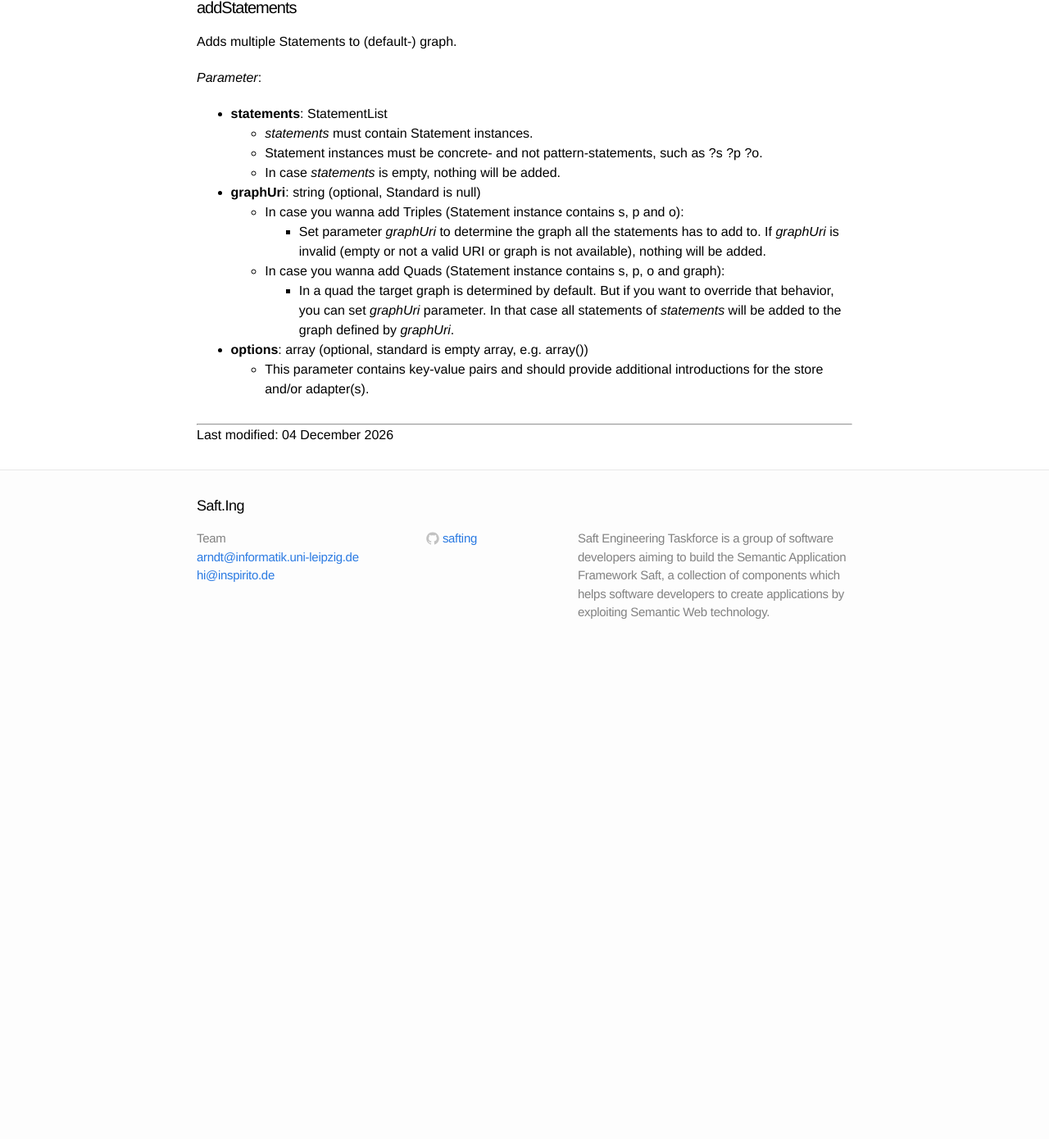
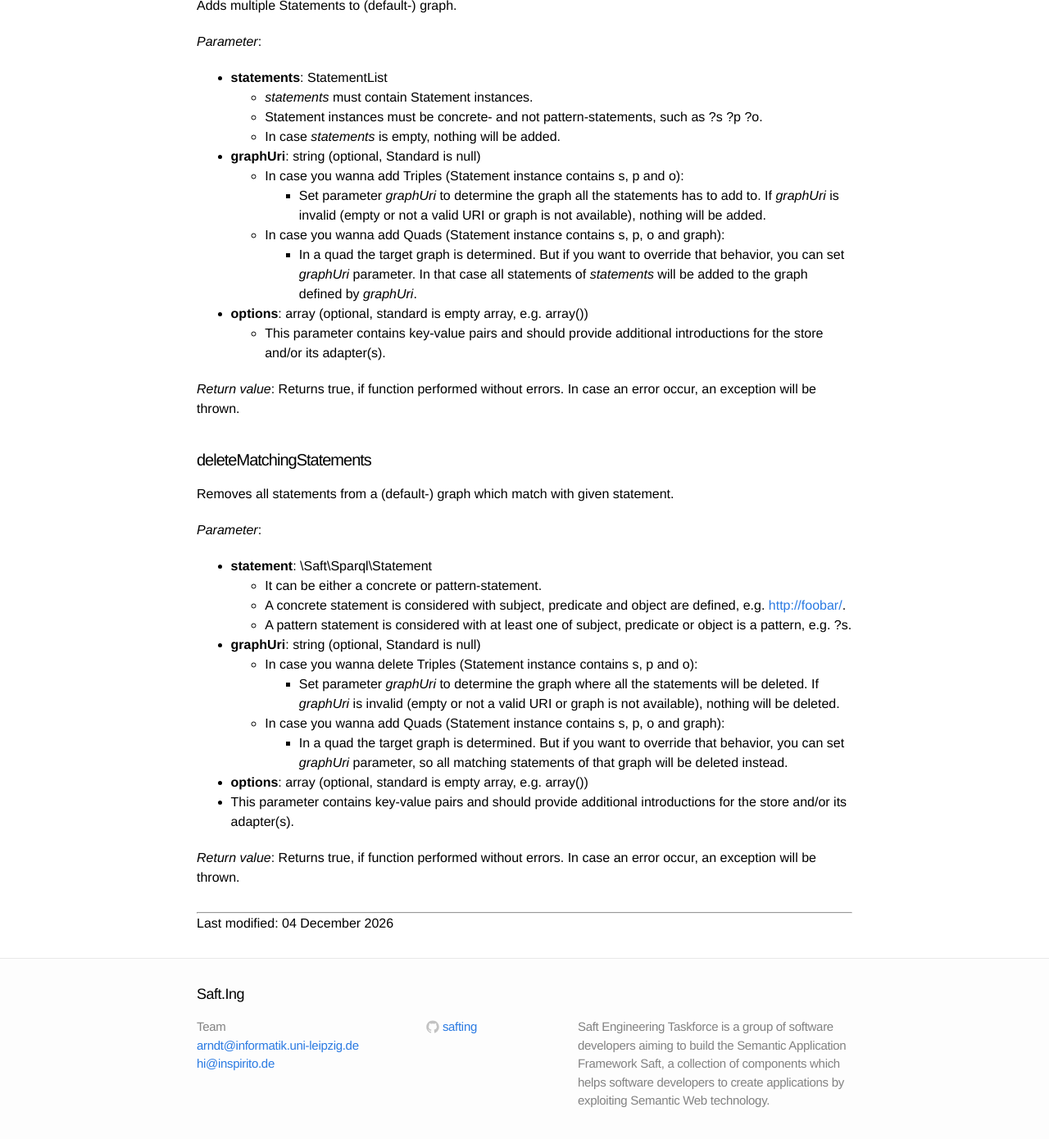
Before and after one commit to SaftIng/safting.github.io, a Jekyll site: the page built from doc/store.md, in a window 1280 px wide and 1400 px high, scrolled down 864 px. Shown: the top 1390 px of the window at 82% size. Built offline with Jekyll 4.4.1, drawn with Linux system fonts in a browser that asks for light colours; before the commit the page ends 1668 px from its top, so only the background shows below that; some of the changed text lies outside the part shown.

Commit message:
Add description for deleteMatchingStatements

```diff
--- a/doc/store.md
+++ b/doc/store.md
@@ -19,9 +19,7 @@ Returns a list of all available graph URIs of the store. It also can include acc
 
 *Parameter*: none
 
-*Return value*: array
-
-- array: It contains available graph URI's, whereby the keys and values are graph URIs.
+*Return value*: Array, which contains available graph URI's, whereby the keys and values are graph URIs.
 
 
 #### addStatements
@@ -39,7 +37,31 @@ Adds multiple Statements to (default-) graph.
   - In case you wanna add Triples (Statement instance contains s, p and o):
     - Set parameter *graphUri* to determine the graph all the statements has to add to. If *graphUri* is invalid (empty or not a valid URI or graph is not available), nothing will be added.
   - In case you wanna add Quads (Statement instance contains s, p, o and graph):
-    - In a quad the target graph is determined by default. But if you want to override that behavior, you can set *graphUri* parameter. In that case all statements of *statements* will be added to the graph defined by *graphUri*.
+    - In a quad the target graph is determined. But if you want to override that behavior, you can set *graphUri* parameter. In that case all statements of *statements* will be added to the graph defined by *graphUri*.
 
 - **options**: array (optional, standard is empty array, e.g. array())
-  - This parameter contains key-value pairs and should provide additional introductions for the store and/or adapter(s).
+  - This parameter contains key-value pairs and should provide additional introductions for the store and/or its adapter(s).
+
+*Return value*: Returns true, if function performed without errors. In case an error occur, an exception will be thrown.
+
+#### deleteMatchingStatements
+
+Removes all statements from a (default-) graph which match with given statement.
+
+*Parameter*:
+
+- **statement**: \Saft\Sparql\Statement
+  - It can be either a concrete or pattern-statement.
+  - A concrete statement is considered with subject, predicate and object are defined, e.g. <http://foobar/>.
+  - A pattern statement is considered with at least one of subject, predicate or object is a pattern, e.g. ?s.
+
+- **graphUri**: string (optional, Standard is null)
+  - In case you wanna delete Triples (Statement instance contains s, p and o):
+    - Set parameter *graphUri* to determine the graph where all the statements will be deleted. If *graphUri* is invalid (empty or not a valid URI or graph is not available), nothing will be deleted.
+  - In case you wanna add Quads (Statement instance contains s, p, o and graph):
+    - In a quad the target graph is determined. But if you want to override that behavior, you can set *graphUri* parameter, so all matching statements of that graph will be deleted instead.
+
+ - **options**: array (optional, standard is empty array, e.g. array())
+  - This parameter contains key-value pairs and should provide additional introductions for the store and/or its adapter(s).
+
+*Return value*: Returns true, if function performed without errors. In case an error occur, an exception will be thrown.
```
